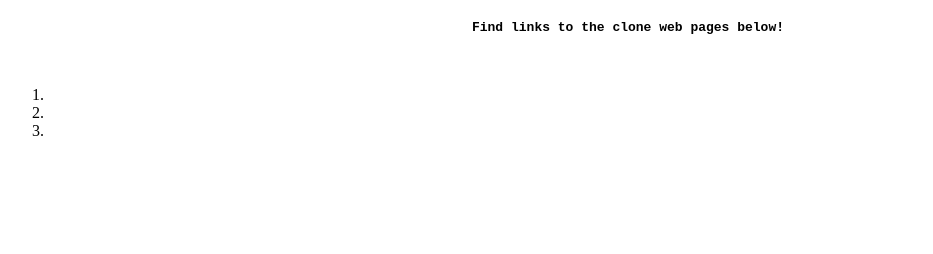
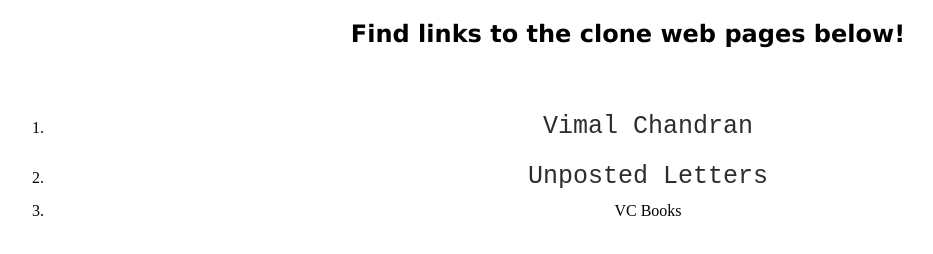
Before and after one commit to BharatInterns-Jan-2024/website-recreate-Veda789, a plain HTML site: page index.html in a window 1280 px wide. Shown: the whole page, without its empty margins (12-945 px from the left). Drawn offline with Linux system fonts and the light colour scheme.

Commit message:
index file commit 3

```diff
--- a/index.html
+++ b/index.html
@@ -9,18 +9,19 @@
                 text-decoration: none;
                 color: rgb(45, 45, 45);
                 font-family: monospace;
-
+                font-size: 25px;
+                line-height: 50px;
             }
         </style>
 
     </head>
     <body>
-        <h4 style="font-family:monospace;">Find links to the clone web pages below!</h4>
+        <h2 style="font-family:Verdana, Geneva, Tahoma, sans-serif">Find links to the clone web pages below!</h2>
         <br>
         <ol>
-            <li><a href="https://bharatinterns-jan-2024.github.io/website-recreate-Veda789/Vimalchandran.html"></a></li>
-            <li><a href="https://bharatinterns-jan-2024.github.io/website-recreate-Veda789/unpostedletters.html"></a></li>
-            <li><a href="https://bharatinterns-jan-2024.github.io/website-recreate-Veda789/book.html"></a></li>
+            <li><a href="https://bharatinterns-jan-2024.github.io/website-recreate-Veda789/Vimalchandran.html">Vimal Chandran</a></li>
+            <li><a href="https://bharatinterns-jan-2024.github.io/website-recreate-Veda789/unpostedletters.html">Unposted Letters</a></li>
+            <li><a href="https://bharatinterns-jan-2024.github.io/website-recreate-Veda789/book.html"></a>VC Books</li>
 
         </ol>
 
```
